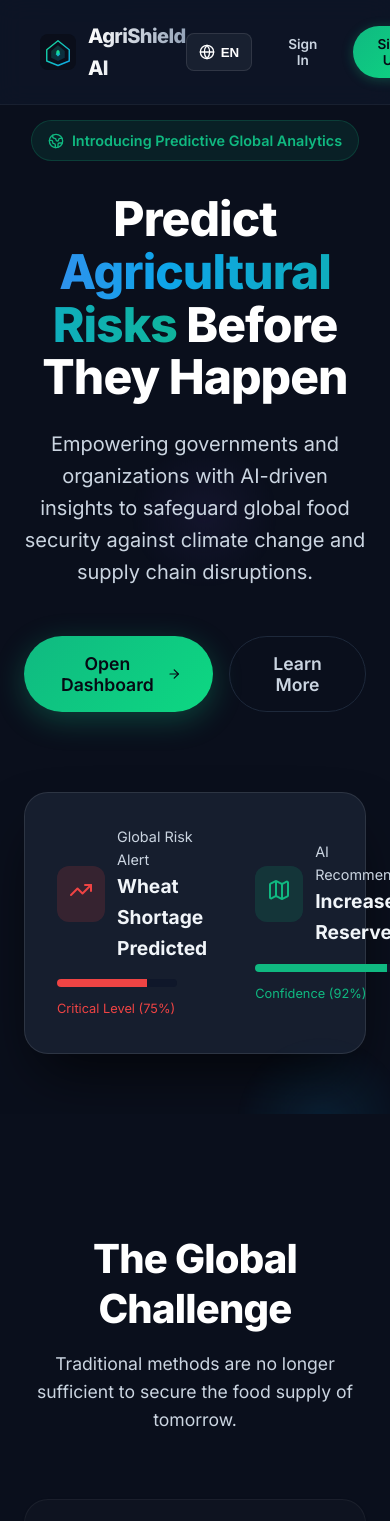
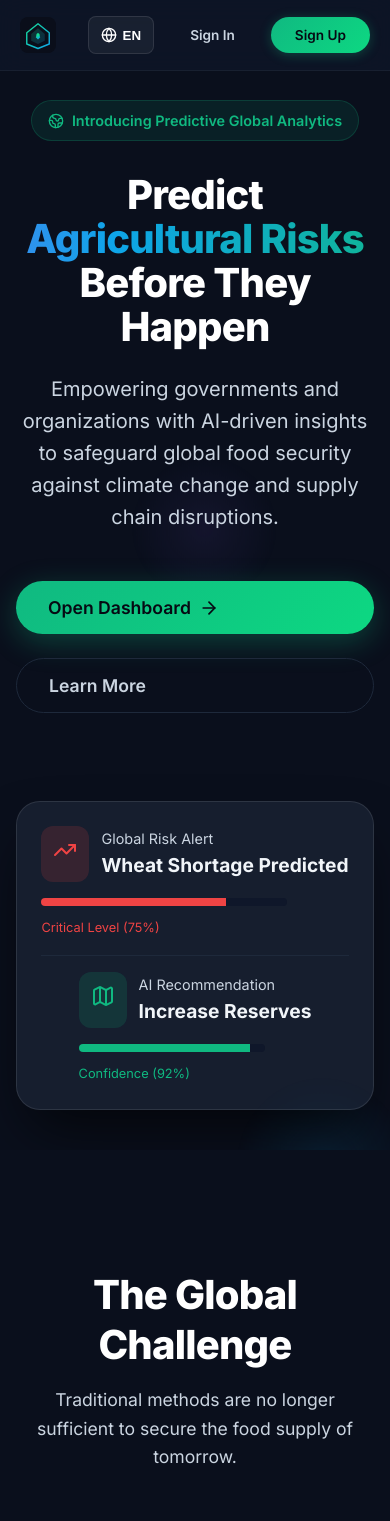
Before and after one commit to Eruumaa/AgriShieldAI, a React (Vite) app in the folder Dashboard/: page / in a window 390 px wide. Shown: the top 1521 px of the page. Built offline with nearby package versions, Linux system fonts and the light colour scheme; no server answers.

Commit message:
style: implement mobile responsive layout for dashboard and landing page

```diff
--- a/Dashboard/src/components/layout/DashboardLayout.jsx
+++ b/Dashboard/src/components/layout/DashboardLayout.jsx
@@ -1,4 +1,4 @@
-import { useState } from 'react';
+import { useState, useEffect } from 'react';
 import { Outlet } from 'react-router-dom';
 import Sidebar from './Sidebar';
 import TopBar from './TopBar';
@@ -6,12 +6,46 @@
 
 export default function DashboardLayout() {
   const [collapsed, setCollapsed] = useState(false);
+  const [mobileOpen, setMobileOpen] = useState(false);
+  const [isMobile, setIsMobile] = useState(false);
+
+  useEffect(() => {
+    const handleResize = () => {
+      setIsMobile(window.innerWidth <= 768);
+      if (window.innerWidth > 768) {
+        setMobileOpen(false);
+      }
+    };
+
+    // Set initial value
+    handleResize();
+
+    window.addEventListener('resize', handleResize);
+    return () => window.removeEventListener('resize', handleResize);
+  }, []);
+
+  const handleMenuClick = () => {
+    if (isMobile) {
+      setMobileOpen(!mobileOpen);
+    } else {
+      setCollapsed(!collapsed);
+    }
+  };
 
   return (
-    <div className={`dashboard-layout ${collapsed ? 'collapsed' : ''}`}>
-      <Sidebar collapsed={collapsed} onToggle={() => setCollapsed(c => !c)} />
+    <div className={`dashboard-layout ${collapsed && !isMobile ? 'collapsed' : ''} ${mobileOpen ? 'mobile-open' : ''}`}>
+      {/* Mobile Backdrop */}
+      <div
+        className="mobile-backdrop"
+        onClick={() => setMobileOpen(false)}
+      />
+
+      <Sidebar
+        collapsed={collapsed && !isMobile}
+        onToggle={handleMenuClick}
+      />
       <div className="dashboard-main">
-        <TopBar onMenuClick={() => setCollapsed(c => !c)} />
+        <TopBar onMenuClick={handleMenuClick} />
         <div className="dashboard-content">
           <Outlet />
         </div>
--- a/Dashboard/src/components/layout/TopBar.jsx
+++ b/Dashboard/src/components/layout/TopBar.jsx
@@ -27,7 +27,7 @@
   return (
     <div className="topbar">
       <div className="topbar-left">
-        <button className="toggle-btn" onClick={onMenuClick} style={{ display: 'none' }} id="mobile-menu-btn">
+        <button className="toggle-btn" onClick={onMenuClick} id="mobile-menu-btn" style={{ display: 'flex' }}>
           <Menu size={20} />
         </button>
         <div className="breadcrumb">
--- a/Dashboard/src/index.css
+++ b/Dashboard/src/index.css
@@ -1081,3 +1081,138 @@
   white-space: pre;
   word-break: normal;
 }
+
+/* ============================================================
+   MOBILE RESPONSIVENESS
+   ============================================================ */
+.tilt-card {
+  display: flex;
+  gap: 24px;
+  align-items: center;
+  justify-content: space-between;
+}
+
+.tilt-card-divider {
+  width: 1px;
+  height: 100px;
+}
+
+@media (max-width: 768px) {
+  .tilt-card {
+    flex-direction: column;
+    gap: 16px;
+    padding: 24px !important;
+  }
+
+  .tilt-card-divider {
+    width: 100%;
+    height: 1px;
+  }
+
+  /* Sidebar overlay behavior */
+  .sidebar {
+    transform: translateX(-100%);
+    transition: transform 0.3s var(--ease-out);
+    z-index: 1000;
+  }
+
+  .dashboard-layout.mobile-open .sidebar {
+    transform: translateX(0);
+    width: var(--sidebar-width);
+  }
+
+  .dashboard-layout.mobile-open .sidebar.collapsed {
+    width: var(--sidebar-width);
+  }
+
+  /* Reset margins for dashboard main content */
+  .dashboard-main {
+    margin-left: 0 !important;
+  }
+
+  .dashboard-layout.collapsed .dashboard-main {
+    margin-left: 0;
+  }
+
+  /* Smaller padding on mobile */
+  .dashboard-content {
+    padding: 16px;
+  }
+
+  /* Topbar adjustments */
+  .topbar {
+    padding: 12px 16px;
+  }
+
+  /* Mobile backdrop for sidebar */
+  .mobile-backdrop {
+    position: fixed;
+    top: 0;
+    left: 0;
+    right: 0;
+    bottom: 0;
+    background: rgba(0, 0, 0, 0.5);
+    backdrop-filter: blur(4px);
+    z-index: 999;
+    opacity: 0;
+    pointer-events: none;
+    transition: opacity 0.3s var(--ease-out);
+  }
+
+  .dashboard-layout.mobile-open .mobile-backdrop {
+    opacity: 1;
+    pointer-events: auto;
+  }
+
+  /* Adjust Landing Page Hero Section */
+  .landing-hero {
+    flex-direction: column !important;
+    padding: 100px 16px 40px !important;
+    text-align: center;
+  }
+
+  .landing-nav {
+    padding: 16px 20px !important;
+  }
+
+  .landing-nav > div > span {
+    display: none; /* Hide 'AgriShield AI' text next to logo on mobile */
+  }
+
+  .landing-hero h1 {
+    font-size: 2.5rem !important;
+  }
+
+  .landing-hero-buttons {
+    flex-direction: column;
+    width: 100%;
+  }
+
+  .landing-hero-buttons button {
+    width: 100%;
+    margin-bottom: 8px;
+  }
+
+  .landing-hero-content {
+    align-items: center;
+  }
+
+  /* Adjust Splash Screen Login Card */
+  .card.animate-in {
+    padding: 32px 20px !important;
+    margin: 16px !important;
+    width: calc(100% - 32px) !important;
+  }
+}
+
+@media (max-width: 480px) {
+  /* Hide search bar on very small screens to save space */
+  .topbar .search-box {
+    display: none;
+  }
+
+  /* Smaller headings */
+  .page-header h1 {
+    font-size: 1.4rem;
+  }
+}
--- a/Dashboard/src/pages/LandingPage.jsx
+++ b/Dashboard/src/pages/LandingPage.jsx
@@ -17,7 +17,7 @@
       overflowX: 'hidden'
     }}>
       {/* Navigation Bar */}
-      <nav style={{
+      <nav className="landing-nav" style={{
         position: 'fixed', top: 0, left: 0, width: '100%',
         padding: '20px 40px',
         display: 'flex', justifyContent: 'space-between', alignItems: 'center',
@@ -85,7 +85,7 @@
       `}</style>
 
       {/* Hero Section */}
-      <section style={{
+      <section className="landing-hero" style={{
         minHeight: '100vh',
         display: 'flex', flexDirection: 'column', justifyContent: 'center', alignItems: 'center',
         position: 'relative',
@@ -125,7 +125,7 @@
           <p style={{ fontSize: '1.25rem', color: 'var(--text-secondary)', maxWidth: 600, margin: '0 auto 48px', lineHeight: 1.6 }}>
             {t('landing.hero.subtitle')}
           </p>
-          <div style={{ display: 'flex', gap: 16, justifyContent: 'center' }}>
+          <div className="landing-hero-buttons" style={{ display: 'flex', gap: 16, justifyContent: 'center' }}>
             <button onClick={() => navigate('/dashboard')} className="btn btn-primary" style={{ padding: '16px 32px', fontSize: '1.1rem', borderRadius: 999, boxShadow: '0 8px 30px rgba(16, 185, 129, 0.3)' }}>
               {t('landing.hero.btnPrimary')} <ArrowRight size={20} />
             </button>
@@ -154,7 +154,7 @@
               <span style={{ fontSize: '0.8rem', color: 'var(--accent-red)' }}>{t('landing.card.critical')} (75%)</span>
             </div>
 
-            <div style={{ width: 1, height: 100, background: 'var(--border-subtle)', transform: 'translateZ(10px)' }} />
+            <div className="tilt-card-divider" style={{ background: 'var(--border-subtle)', transform: 'translateZ(10px)' }} />
 
             <div style={{ flex: 1, textAlign: 'left', transform: 'translateZ(30px)' }}>
               <div style={{ display: 'flex', alignItems: 'center', gap: 12, marginBottom: 16 }}>
@@ -305,11 +305,11 @@
       onMouseMove={handleMouseMove}
       onMouseEnter={handleMouseEnter}
       onMouseLeave={handleMouseLeave}
-      style={{
-        background: 'rgba(30, 41, 59, 0.6)', backdropFilter: 'blur(20px)',
-        border: '1px solid rgba(255,255,255,0.1)', borderRadius: 24,
-        padding: 32, boxShadow: isHovering ? '0 40px 80px -15px rgba(16, 185, 129, 0.3)' : '0 30px 60px -15px rgba(0, 0, 0, 0.7)',
-        display: 'flex', gap: 24, alignItems: 'center', justifyContent: 'space-between',
+        className="tilt-card"
+        style={{
+          background: 'rgba(30, 41, 59, 0.6)', backdropFilter: 'blur(20px)',
+          border: '1px solid rgba(255,255,255,0.1)', borderRadius: 24,
+          padding: '32px', boxShadow: isHovering ? '0 40px 80px -15px rgba(16, 185, 129, 0.3)' : '0 30px 60px -15px rgba(0, 0, 0, 0.7)',
         transform: `perspective(1000px) rotateX(${rotation.x}deg) rotateY(${rotation.y}deg) scale(${isHovering ? 1.02 : 1})`,
         transition: isHovering ? 'transform 0.1s ease-out, box-shadow 0.3s' : 'transform 0.5s ease-out, box-shadow 0.5s',
         cursor: 'pointer',
```
